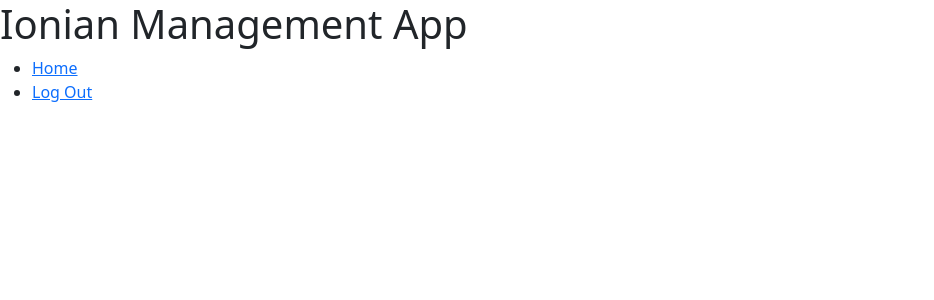
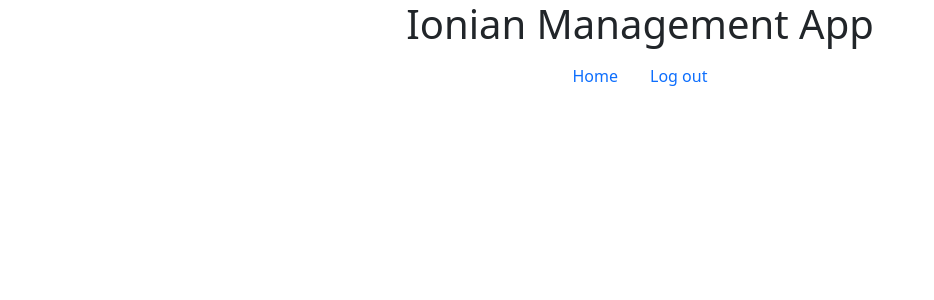
Before and after one commit to DESPOINANTAKOU/simpleTaskIonia, a React (Vite) app: page /vettings/1 in a window 1280 px wide. Shown: the top 300 px of the page, without its empty margins (0-934 px from the left). Built offline with nearby package versions, Linux system fonts and the light colour scheme; no server answers; sample sign-in values are in the browser's storage.

Commit message:
last changes thursday

```diff
--- a/index.html
+++ b/index.html
@@ -9,7 +9,7 @@
             rel="stylesheet"
             integrity="sha384-rbsA2VBKQhggwzxH7pPCaAqO46MgnOM80zW1RWuH61DGLwZJEdK2Kadq2F9CUG65"
             crossorigin="anonymous" />
-        <title>Vite + React + TS</title>
+        <title>Ionian Management App</title>
     </head>
     <body>
         <div id="root"></div>
--- a/src/actions/axiosInstance.ts
+++ b/src/actions/axiosInstance.ts
@@ -10,6 +10,14 @@ const axiosInstance = axios.create({
   }
 })
 
+axiosInstance.interceptors.request.use(config => {
+  const token = localStorage.getItem('myToken')
+  if (token) {
+    config.headers.Authorization = `Bearer ${token}`
+  }
+  return config
+})
+
 axiosInstance.interceptors.response.use(
   response => response,
   error => {
@@ -19,13 +27,4 @@ axiosInstance.interceptors.response.use(
     }
   }
 )
-
-axiosInstance.interceptors.request.use(config => {
-  const token = localStorage.getItem('myToken')
-  if (token) {
-    config.headers.Authorization = `Bearer ${token}`
-  }
-  return config
-})
-
 export default axiosInstance
--- a/src/actions/fetchFunctions.ts
+++ b/src/actions/fetchFunctions.ts
@@ -9,14 +9,13 @@ type TResponse<T> = {
 }
 
 type TPaginatedData<T> = TResponse<T> & {
-  // T stands for the type of data being paginated
   count: number
 }
 
 export const fetchVetting = async (id: number) => {
   const response = await axiosInstance.get<TResponse<TVetting>>(`/vettings/${id}`)
   if (Array.isArray(response.data?.data)) {
-    console.log(response.data.data[0])
+    // console.log(response.data.data[0])
     return response.data.data[0]
   }
   throw new Error('An error occurred')
@@ -26,7 +25,7 @@ export const fetchVettings = async (page = 1) => {
   const params = new URLSearchParams()
   params.set('page', page.toString())
   const response = await axiosInstance.get<TPaginatedData<TVetting>>(
-    '/vettings_paginated?' + params.toString()
+    `/vettings_paginated${page > 1 ? `?${params.toString()}` : ''}`
   )
   if (Array.isArray(response.data?.data)) {
     return response.data
@@ -37,16 +36,16 @@ export const fetchVettings = async (page = 1) => {
 export const fetchQuestionnaires = async (qid: number) => {
   const response = await axiosInstance.get<TResponse<TQuestionnaire>>(`/questionnaires/${qid}`)
   if (Array.isArray(response.data?.data)) {
-    console.log(response.data.data)
+    // console.log(response.data.data)
     return response.data.data
   }
   throw new Error('An error occurred')
 }
 
 export const fetchVettingDetails = async (vetid: number) => {
-  const response = await axiosInstance.get<TResponse<TVettingDetail>>(`/vettingdatails/${vetid}`)
+  const response = await axiosInstance.get<TResponse<TVettingDetail>>(`/vettingdetails/${vetid}`)
   if (Array.isArray(response.data?.data)) {
-    console.log(response.data.data)
+    // console.log(response.data.data)
     return response.data.data
   }
   throw new Error('An error occurred')
--- a/src/components/LogoutButton.tsx
+++ b/src/components/LogoutButton.tsx
@@ -11,8 +11,8 @@ const LogoutButton = () => {
     navigate('/login')
   }
   return (
-    <NavLink onClick={handleClick} to="/login">
-      Log Out
+    <NavLink className="nav-link" onClick={handleClick} to="/login">
+      Log out
     </NavLink>
   )
 }
--- /dev/null
+++ b/src/helpers/sortVettings.ts
@@ -0,0 +1,9 @@
+import { TVetting } from '../types/vetting'
+
+const sortVettings = (vettings: TVetting[], orderDirection: string) => {
+  const sortedVettings = [...vettings]
+  sortedVettings.sort((a, b) => (orderDirection === 'desc' ? b.vetid - a.vetid : a.vetid - b.vetid))
+  return sortedVettings
+}
+
+export default sortVettings
--- a/src/pages/Root.tsx
+++ b/src/pages/Root.tsx
@@ -3,18 +3,24 @@ import { Outlet } from 'react-router'
 import { NavLink } from 'react-router-dom'
 import LogoutButton from '../components/LogoutButton'
 
+const handleLogout = () => {
+  // Logic to handle logout
+}
+
 const Layout: FC = () => {
   return (
     <div>
       <header>
-        <h1>Ionian Management App</h1>
+        <h1 className="text-center">Ionian Management App</h1>
       </header>
       <nav>
-        <ul>
-          <li>
-            <NavLink to="/">Home</NavLink>
+        <ul className="nav justify-content-center">
+          <li className="nav-item">
+            <NavLink className="nav-link" to="/">
+              Home
+            </NavLink>
           </li>
-          <li>
+          <li className="nav-item">
             <LogoutButton />
           </li>
         </ul>
@@ -22,7 +28,6 @@ const Layout: FC = () => {
       <main>
         <Outlet />
       </main>
-
       <footer>
         <p />
       </footer>
--- a/src/pages/Vettings.tsx
+++ b/src/pages/Vettings.tsx
@@ -2,47 +2,32 @@ import React, { FC, useEffect, useState } from 'react'
 import Link from '@mui/material/Link'
 import { NavLink } from 'react-router-dom'
 import { Box } from '@mui/material'
+import ReactPaginate from 'react-paginate'
 import { fetchVettings } from '../actions/fetchFunctions'
 import type { TVetting } from '../types/vetting'
-import ReactPaginate from 'react-paginate'
+import sortVettings from '../helpers/sortVettings'
 
-const sortVettings = (vettings: TVetting[], orderDirection: string) => {
-  const sortedVettings = [...vettings]
-  sortedVettings.sort((a, b) => (orderDirection === 'desc' ? b.vetid - a.vetid : a.vetid - b.vetid))
-  return sortedVettings
-}
-type TPagination = {
-  page: number
-  rowsPerPage: number
-  totalRows: number
-}
 const Vettings: FC = () => {
   const [vettings, setVettings] = useState<TVetting[]>([])
-
   const [orderDirection, setOrderDirection] = useState<'desc' | 'asc'>('desc')
-
   const [page, setPage] = useState<number>(1)
+  const [totalPages, setTotalPages] = useState<number>(0)
   const [rowsPerPage, setRowsPerPage] = useState<number>(50)
   const [totalRows, setTotalRows] = useState<number>(0)
-  const [totalPages, setTotalPages] = useState<number>(0)
 
   const handleSortChange = () => {
     setOrderDirection(orderDirection === 'desc' ? 'asc' : 'desc')
   }
 
-  type PageClickEvent = {
-    selected: number
-  }
-
   const handlePageClick = (selectedItem: { selected: number }) => {
-    setPage(selectedItem.selected)
+    setPage(selectedItem.selected + 1)
   }
 
   useEffect(() => {
     fetchVettings(page)
       .then(({ count, data: vettings }) => {
+        setTotalRows(count)
         setVettings(sortVettings(vettings, orderDirection))
-        setTotalRows(count)
       })
       .catch(error => console.error('Error fetching data:', error))
   }, [page])
@@ -55,6 +40,11 @@ const Vettings: FC = () => {
     const totalPages = Math.ceil(totalRows / rowsPerPage)
     setTotalPages(totalPages)
   }, [rowsPerPage, totalRows])
+
+  useEffect(() => {
+    document.querySelectorAll('html,body').forEach(e => e.scroll({ top: 0, behavior: 'instant' }))
+  }, [vettings])
+
   return (
     <Box>
       <table className="table">
@@ -112,6 +102,7 @@ const Vettings: FC = () => {
           )}
         </tbody>
       </table>
+      <div className="sticky-bottom bg-white p-3">
         <ReactPaginate
           breakClassName="page-item"
           breakLinkClassName="page-link"
@@ -130,7 +121,8 @@ const Vettings: FC = () => {
           pageCount={totalPages}
           previousLabel="< previous"
           renderOnZeroPageCount={null}
-      />
+        />{' '}
+      </div>
     </Box>
   )
 }
```
Lines whose indentation alone changed are shown as unchanged.
